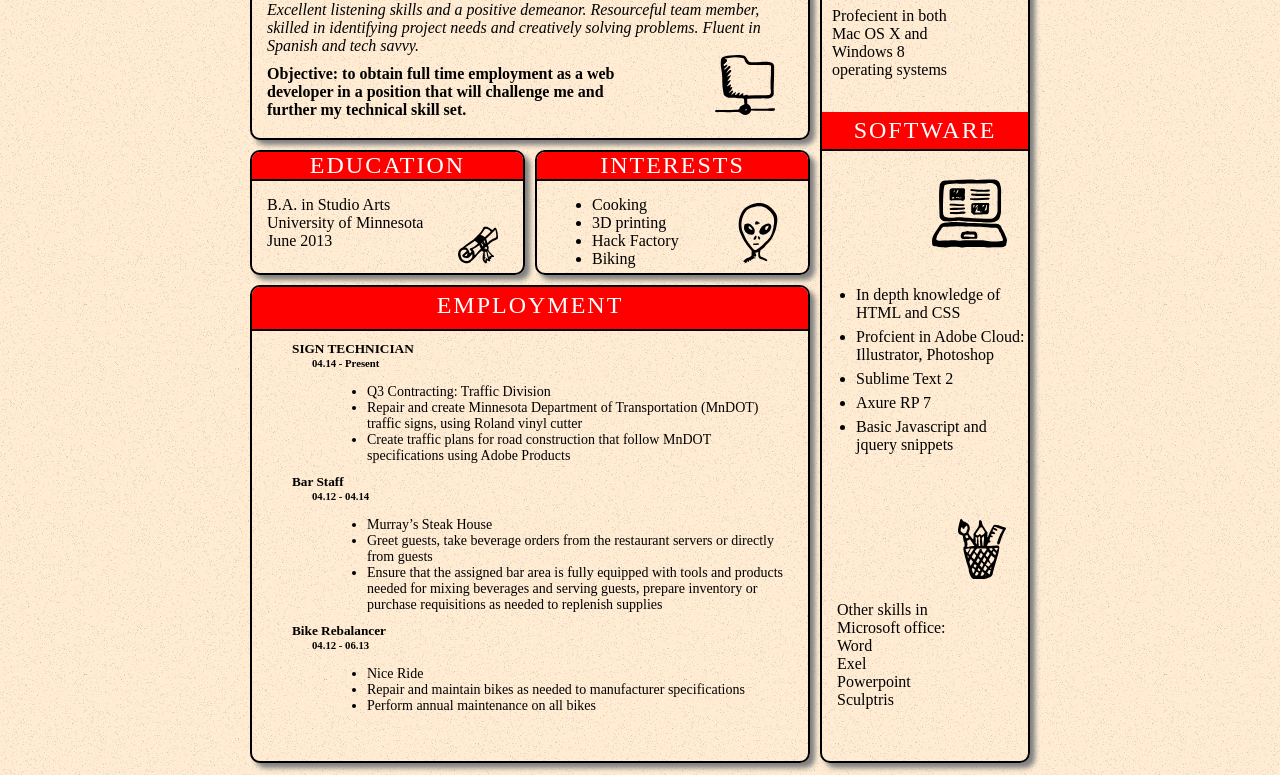
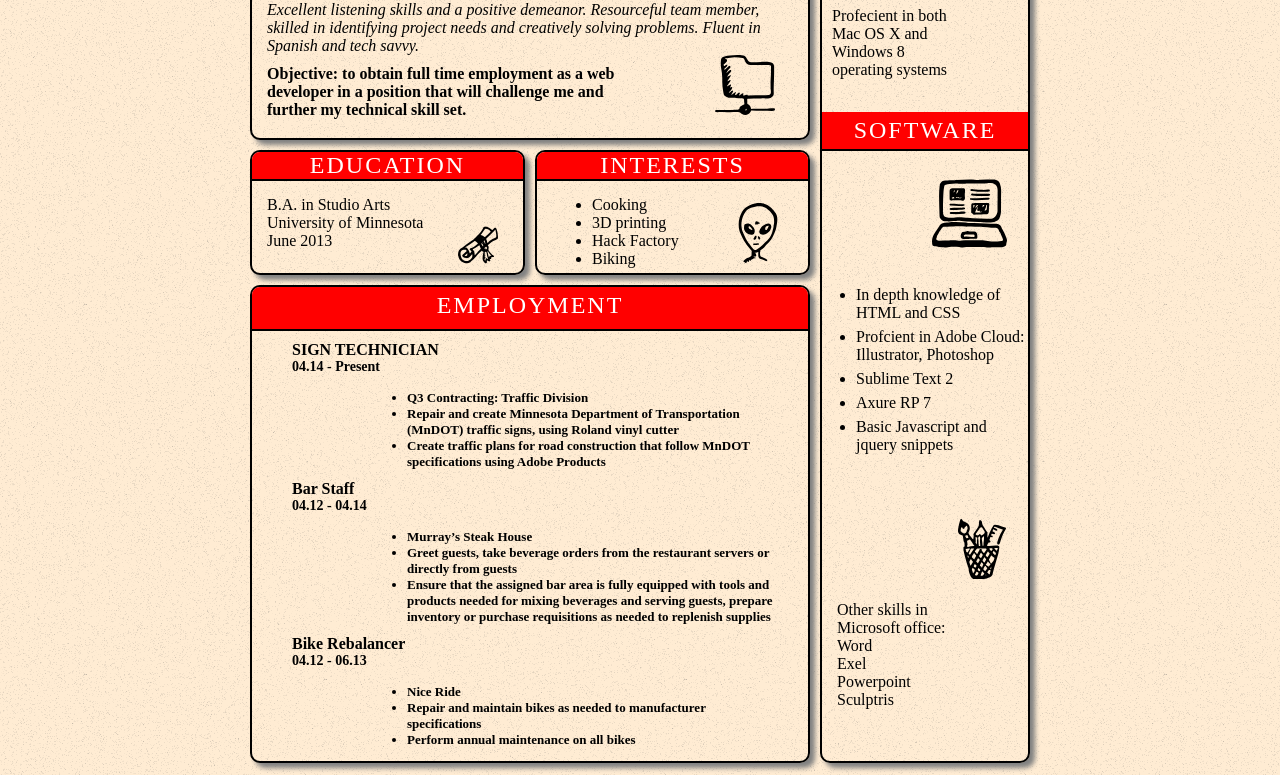
Before and after one commit to azuldev1/new_rez, a plain HTML site: page index.html in a window 1280 px wide. Shown: the part 130-905 px from the top of the page. Drawn offline with Linux system fonts and the light colour scheme.

Commit message:
updated H5/H6

```diff
--- a/css/styles.css
+++ b/css/styles.css
@@ -205,14 +205,17 @@ body{
 }
 #work h5 {
 	margin: 10px 0 0 40px;
+	font-size: 16px;
 }
 #work li {
+
 	margin: 0 0 0 50px;
-	font-size: 14px;
+	font-size: 13px;
 }
 #work h6 {
 	margin: 0;
-	margin-left: 60px;
+	font-size: 14px;
+	margin-left: 40px;
 }
 
 #work ul{
--- a/index.html
+++ b/index.html
@@ -3542,21 +3542,21 @@
 		<div id="work">
 			<h2>EMPLOYMENT</h2>
 
-					<h5>SIGN TECHNICIAN<br><h6>04.14 - Present<h6></h5>
+					<h5>SIGN TECHNICIAN</h5><h6>04.14 - Present<h6>
 				<ul>
 				<li>Q3 Contracting: Traffic Division</li>
 				<li>Repair and create Minnesota Department of Transportation (MnDOT) traffic signs, using Roland vinyl cutter </li>
 				<li>Create traffic plans for road construction that follow MnDOT specifications using Adobe Products</li>
 				</ul>
 
-					<h5>Bar Staff<br><h6>04.12 - 04.14<h6></h5>
+					<h5>Bar Staff</h5><h6>04.12 - 04.14<h6>
 				<ul>
 				<li>Murray’s Steak House</li>
 				<li>Greet guests, take beverage orders from the restaurant servers or directly from guests</li>
 				<li>Ensure that the assigned bar area is fully equipped with tools and products needed for mixing beverages and serving guests, prepare inventory or purchase requisitions as needed to replenish supplies</li>
 				</ul>
 
-					<h5>Bike Rebalancer<br><h6>04.12 - 06.13<h6></h5>
+					<h5>Bike Rebalancer</h5><h6>04.12 - 06.13<h6>
 				<ul>
 				<li>Nice Ride</li>
 				<li>Repair and maintain bikes as needed to manufacturer specifications</li>
```
